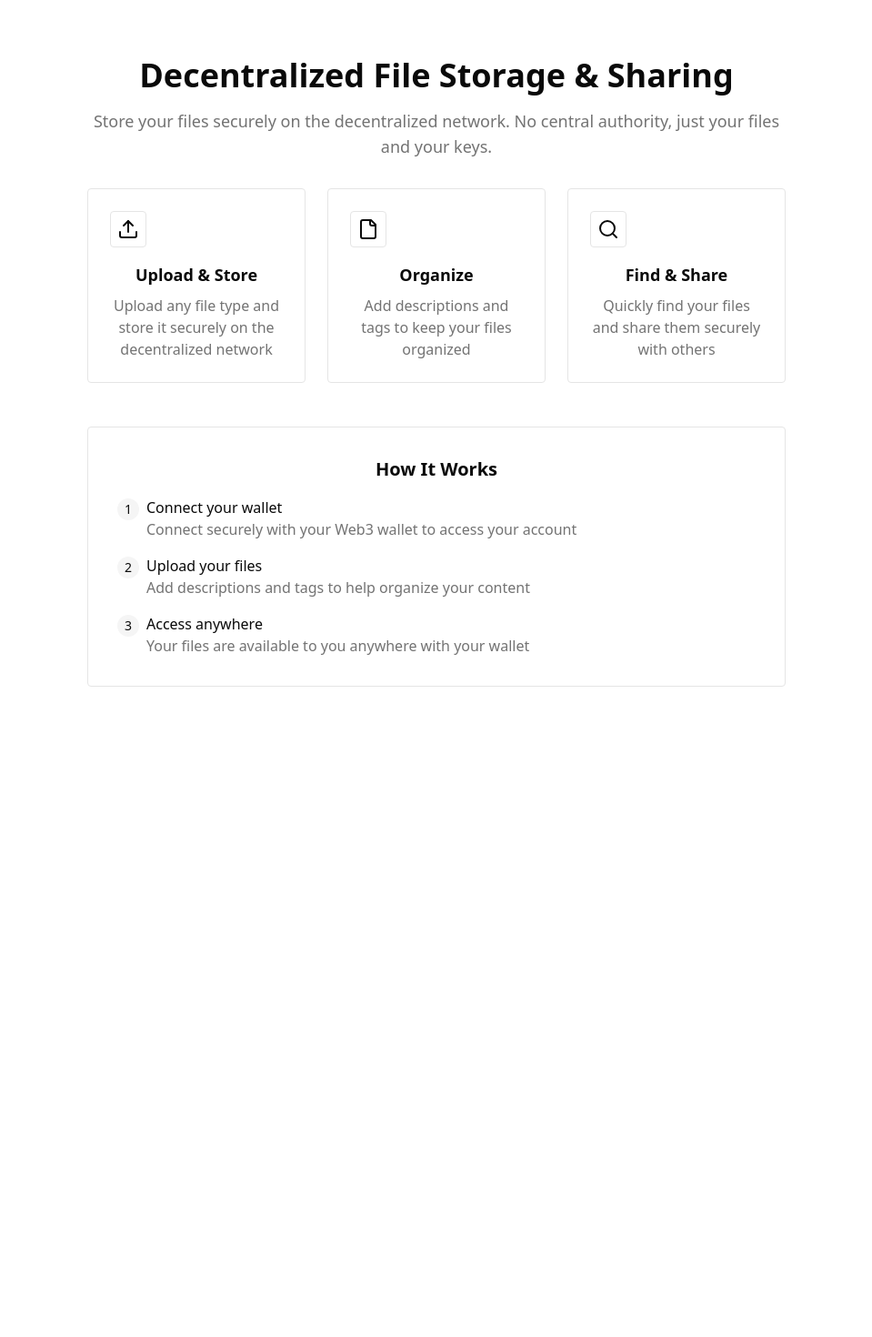
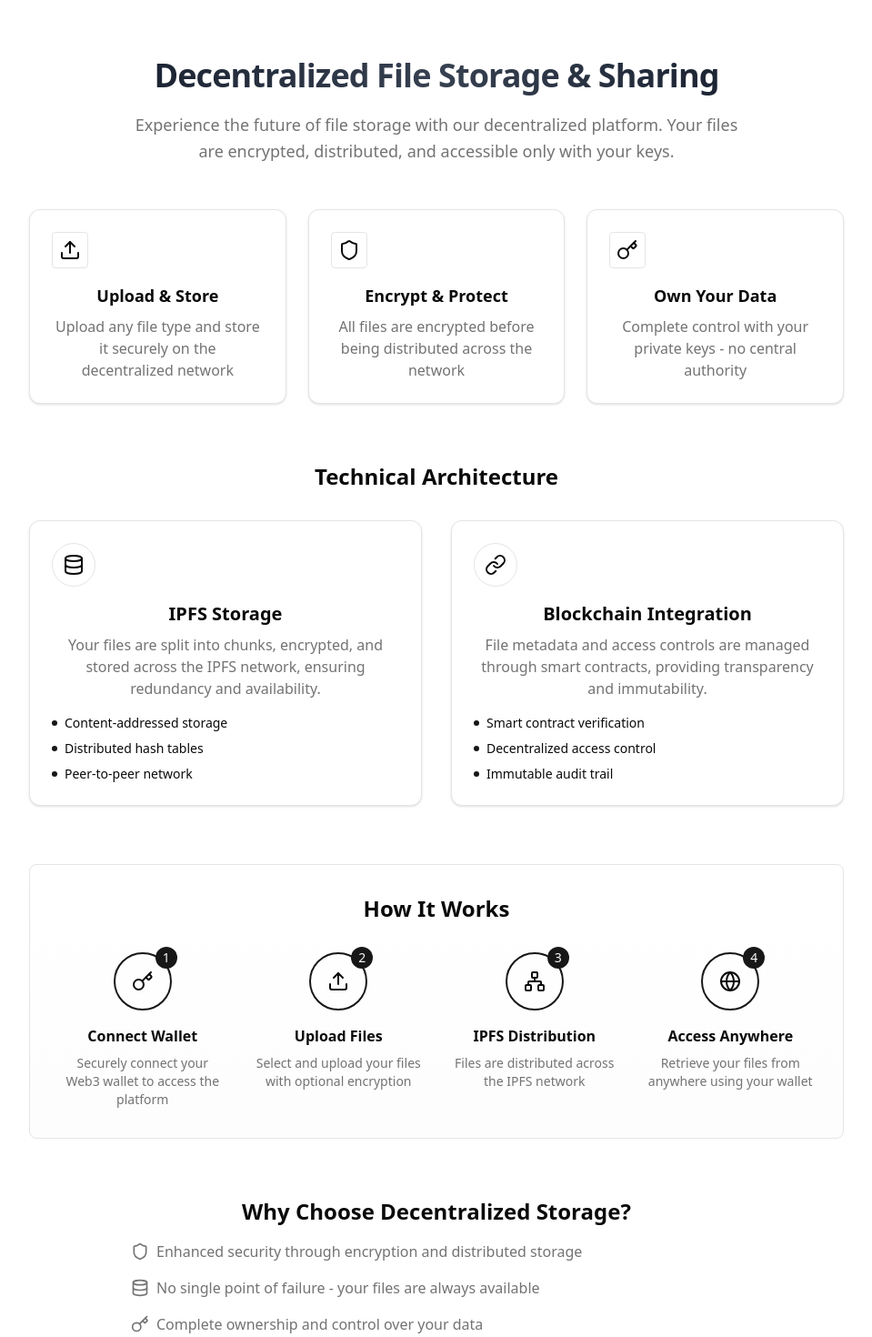
Before and after one commit to XyonX/SliceVault, a Next.js app: page / in a window 1280 px wide. Shown: the part 80-1550 px from the top of the page at 91% size, without its empty margins (160-1119 px from the left). Before the commit the page ends 907 px from the top, so only its background shows below. Built offline with nearby package versions, Linux system fonts and the light colour scheme.

Commit message:
added new landing page

```diff
--- a/components/LandingSection.jsx
+++ b/components/LandingSection.jsx
@@ -1,73 +1,136 @@
 import { useAppContext } from "@/app/AppProvider";
-import { File, Upload, Search } from "lucide-react";
+import {
+  File,
+  Upload,
+  Search,
+  Shield,
+  Key,
+  Database,
+  Link,
+  Network,
+  Globe,
+} from "lucide-react";
+import { Card, CardContent } from "./ui/card";
 
 const LandingSection = () => {
+  const { userId } = useAppContext();
+
+  if (userId) {
+    return null;
+  }
+
   return (
-    <div className="py-12 px-4">
-      <div className="max-w-3xl mx-auto text-center">
-        <h1 className="text-3xl md:text-4xl font-bold mb-4">
+    <div className="py-12 px-4 overflow-visible">
+      <div className="max-w-4xl mx-auto text-center">
+        <div className="space-y-4 mb-12">
+          <h1 className="text-3xl md:text-4xl font-bold bg-gradient-to-r from-gray-900 via-gray-700 to-gray-900 bg-clip-text text-transparent leading-tight tracking-tight pb-1">
             Decentralized File Storage & Sharing
           </h1>
-        <p className="text-lg mb-8 text-muted-foreground">
-          Store your files securely on the decentralized network. No central
-          authority, just your files and your keys.
+          <p className="text-lg text-muted-foreground max-w-2xl mx-auto leading-relaxed">
+            Experience the future of file storage with our decentralized
+            platform. Your files are encrypted, distributed, and accessible only
+            with your keys.
           </p>
+        </div>
 
-        <div className="grid grid-cols-1 md:grid-cols-3 gap-6 mb-12">
+        <div className="grid grid-cols-1 md:grid-cols-3 gap-6 mb-16">
           <FeatureCard
             icon={<Upload />}
             title="Upload & Store"
             description="Upload any file type and store it securely on the decentralized network"
           />
           <FeatureCard
-            icon={<File />}
-            title="Organize"
-            description="Add descriptions and tags to keep your files organized"
+            icon={<Shield />}
+            title="Encrypt & Protect"
+            description="All files are encrypted before being distributed across the network"
           />
           <FeatureCard
-            icon={<Search />}
-            title="Find & Share"
-            description="Quickly find your files and share them securely with others"
+            icon={<Key />}
+            title="Own Your Data"
+            description="Complete control with your private keys - no central authority"
           />
         </div>
 
-        <div className="border border-border p-8 rounded-sm">
-          <h2 className="text-xl font-semibold mb-4">How It Works</h2>
-          <ol className="text-left space-y-4">
+        <div className="mb-16">
+          <h2 className="text-2xl font-semibold mb-8">
+            Technical Architecture
+          </h2>
+          <div className="grid grid-cols-1 md:grid-cols-2 gap-8">
+            <TechCard
+              icon={<Database />}
+              title="IPFS Storage"
+              description="Your files are split into chunks, encrypted, and stored across the IPFS network, ensuring redundancy and availability."
+              details={[
+                "Content-addressed storage",
+                "Distributed hash tables",
+                "Peer-to-peer network",
+              ]}
+            />
+            <TechCard
+              icon={<Link />}
+              title="Blockchain Integration"
+              description="File metadata and access controls are managed through smart contracts, providing transparency and immutability."
+              details={[
+                "Smart contract verification",
+                "Decentralized access control",
+                "Immutable audit trail",
+              ]}
+            />
+          </div>
+        </div>
+
+        <div className="border border-border rounded-lg p-8 bg-gradient-to-b from-background to-secondary/20 mb-16">
+          <h2 className="text-2xl font-semibold mb-8">How It Works</h2>
+          <div className="grid grid-cols-1 md:grid-cols-4 gap-8">
+            <WorkflowStep
+              number={1}
+              icon={<Key />}
+              title="Connect Wallet"
+              description="Securely connect your Web3 wallet to access the platform"
+            />
+            <WorkflowStep
+              number={2}
+              icon={<Upload />}
+              title="Upload Files"
+              description="Select and upload your files with optional encryption"
+            />
+            <WorkflowStep
+              number={3}
+              icon={<Network />}
+              title="IPFS Distribution"
+              description="Files are distributed across the IPFS network"
+            />
+            <WorkflowStep
+              number={4}
+              icon={<Globe />}
+              title="Access Anywhere"
+              description="Retrieve your files from anywhere using your wallet"
+            />
+          </div>
+        </div>
+
+        <div className="max-w-2xl mx-auto">
+          <h2 className="text-2xl font-semibold mb-4">
+            Why Choose Decentralized Storage?
+          </h2>
+          <ul className="text-left space-y-4 text-muted-foreground mb-4">
             <li className="flex items-start gap-2">
-              <div className="rounded-full bg-secondary h-6 w-6 flex items-center justify-center text-sm font-medium mt-0.5">
-                1
-              </div>
-              <div>
-                <strong className="font-medium">Connect your wallet</strong>
-                <p className="text-muted-foreground">
-                  Connect securely with your Web3 wallet to access your account
-                </p>
-              </div>
+              <Shield className="h-5 w-5 mt-0.5 shrink-0" />
+              <span>
+                Enhanced security through encryption and distributed storage
+              </span>
             </li>
             <li className="flex items-start gap-2">
-              <div className="rounded-full bg-secondary h-6 w-6 flex items-center justify-center text-sm font-medium mt-0.5">
-                2
-              </div>
-              <div>
-                <strong className="font-medium">Upload your files</strong>
-                <p className="text-muted-foreground">
-                  Add descriptions and tags to help organize your content
-                </p>
-              </div>
+              <Database className="h-5 w-5 mt-0.5 shrink-0" />
+              <span>
+                No single point of failure - your files are always available
+              </span>
             </li>
             <li className="flex items-start gap-2">
-              <div className="rounded-full bg-secondary h-6 w-6 flex items-center justify-center text-sm font-medium mt-0.5">
-                3
-              </div>
-              <div>
-                <strong className="font-medium">Access anywhere</strong>
-                <p className="text-muted-foreground">
-                  Your files are available to you anywhere with your wallet
-                </p>
-              </div>
+              <Key className="h-5 w-5 mt-0.5 shrink-0" />
+              <span>Complete ownership and control over your data</span>
             </li>
-          </ol>
+          </ul>
         </div>
       </div>
     </div>
@@ -75,12 +138,47 @@ const LandingSection = () => {
 };
 
 const FeatureCard = ({ icon, title, description }) => (
-  <div className="border border-border rounded-sm p-6 hover:border-primary transition-colors">
+  <Card className="border-border hover:border-primary transition-all duration-300">
+    <CardContent className="pt-6">
       <div className="mb-4 w-10 h-10 border border-border rounded-sm flex items-center justify-center">
         {icon}
       </div>
       <h3 className="text-lg font-semibold mb-2">{title}</h3>
       <p className="text-muted-foreground">{description}</p>
+    </CardContent>
+  </Card>
+);
+
+const TechCard = ({ icon, title, description, details }) => (
+  <Card className="border-border hover:border-primary transition-all duration-300">
+    <CardContent className="pt-6">
+      <div className="mb-4 w-12 h-12 border border-border rounded-full flex items-center justify-center">
+        {icon}
+      </div>
+      <h3 className="text-xl font-semibold mb-2">{title}</h3>
+      <p className="text-muted-foreground mb-4">{description}</p>
+      <ul className="space-y-2">
+        {details.map((detail, index) => (
+          <li key={index} className="flex items-center gap-2 text-sm">
+            <div className="w-1.5 h-1.5 rounded-full bg-primary" />
+            {detail}
+          </li>
+        ))}
+      </ul>
+    </CardContent>
+  </Card>
+);
+
+const WorkflowStep = ({ number, icon, title, description }) => (
+  <div className="text-center">
+    <div className="w-16 h-16 rounded-full border-2 border-primary flex items-center justify-center mx-auto mb-4 relative">
+      {icon}
+      <div className="absolute -top-2 -right-2 w-6 h-6 rounded-full bg-primary text-primary-foreground text-sm flex items-center justify-center">
+        {number}
+      </div>
+    </div>
+    <h3 className="font-semibold mb-2">{title}</h3>
+    <p className="text-sm text-muted-foreground">{description}</p>
   </div>
 );
 
--- /dev/null
+++ b/components/ui/card.jsx
@@ -0,0 +1,50 @@
+import * as React from "react"
+
+import { cn } from "@/lib/utils"
+
+const Card = React.forwardRef(({ className, ...props }, ref) => (
+  <div
+    ref={ref}
+    className={cn("rounded-xl border bg-card text-card-foreground shadow", className)}
+    {...props} />
+))
+Card.displayName = "Card"
+
+const CardHeader = React.forwardRef(({ className, ...props }, ref) => (
+  <div
+    ref={ref}
+    className={cn("flex flex-col space-y-1.5 p-6", className)}
+    {...props} />
+))
+CardHeader.displayName = "CardHeader"
+
+const CardTitle = React.forwardRef(({ className, ...props }, ref) => (
+  <div
+    ref={ref}
+    className={cn("font-semibold leading-none tracking-tight", className)}
+    {...props} />
+))
+CardTitle.displayName = "CardTitle"
+
+const CardDescription = React.forwardRef(({ className, ...props }, ref) => (
+  <div
+    ref={ref}
+    className={cn("text-sm text-muted-foreground", className)}
+    {...props} />
+))
+CardDescription.displayName = "CardDescription"
+
+const CardContent = React.forwardRef(({ className, ...props }, ref) => (
+  <div ref={ref} className={cn("p-6 pt-0", className)} {...props} />
+))
+CardContent.displayName = "CardContent"
+
+const CardFooter = React.forwardRef(({ className, ...props }, ref) => (
+  <div
+    ref={ref}
+    className={cn("flex items-center p-6 pt-0", className)}
+    {...props} />
+))
+CardFooter.displayName = "CardFooter"
+
+export { Card, CardHeader, CardFooter, CardTitle, CardDescription, CardContent }
```
Lines whose indentation alone changed are shown as unchanged.
